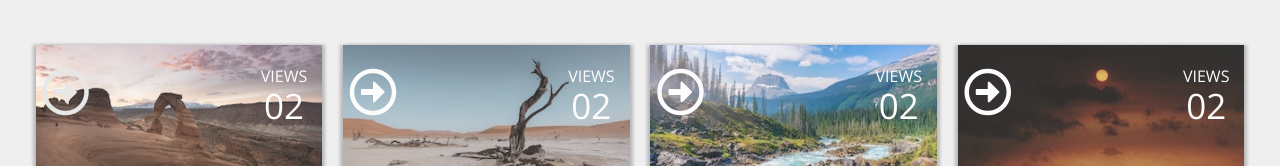
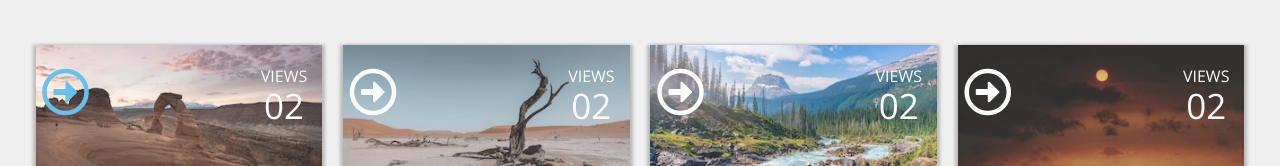
Before and after one commit to pvinthemix/pv-comp-challenge-2, a plain HTML site: page index.html in a window 1280 px wide. In both pictures the pointer is over the icon 62 px from the left and 320 px from the top of the page. Shown: the part 228-394 px from the top of the page. Drawn offline with nearby package versions, Linux system fonts and the light colour scheme.

Commit message:
final touches

```diff
--- a/styles.css
+++ b/styles.css
@@ -186,7 +186,8 @@ body {
 
 .fa-arrow-alt-circle-right:hover {
   cursor: pointer;
-  filter: brightness(90%);
+  filter: brightness(95%);
+  color: #53C3FC;
 }
 
 
```
